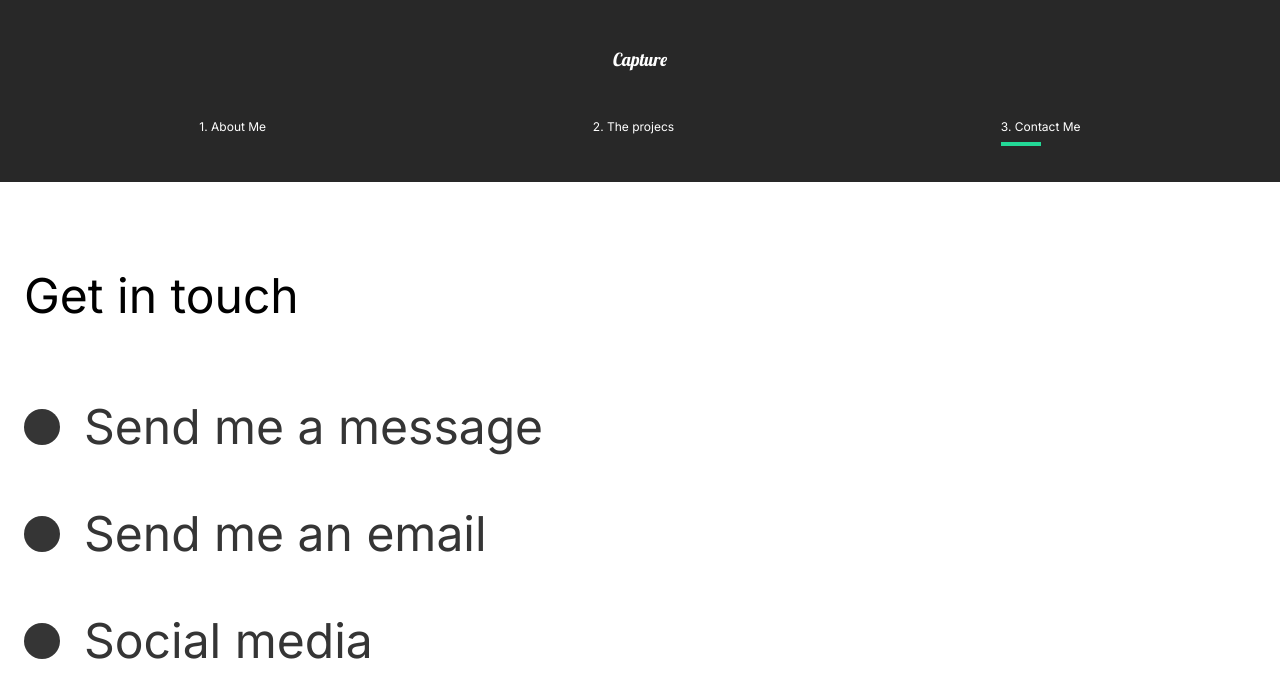
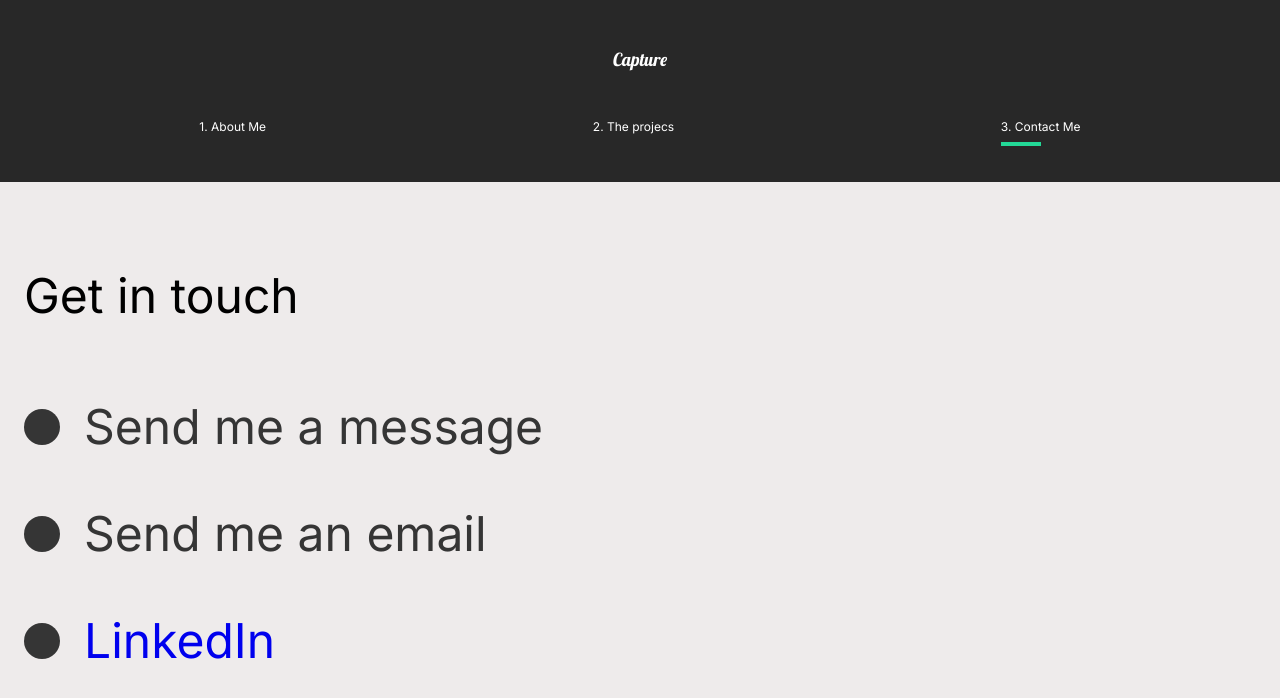
Before and after one commit to Atuitjr/portfolio, a React (Create React App) app: page /contact in a window 1280 px wide. Shown: the top 698 px of the page. Built offline with nearby package versions, Linux system fonts and the light colour scheme.

Commit message:
Contact me through linkedIn

```diff
--- a/src/pages/ContactMe.tsx
+++ b/src/pages/ContactMe.tsx
@@ -12,7 +12,7 @@ const ContactMe = () => {
             initial='hidden'
             animate='show'
             exit='exit'
-            style={{ background: '#fff' }}
+            style={{ background: '#eeebeb' }}
         >
             <Title>
                 <Hide>
@@ -32,7 +32,13 @@ const ContactMe = () => {
                 </Hide>
                 <Hide>
                     <Social variants={titleAnim}>
-                        <Circle /> <h2>Social media</h2>
+                        <Circle />
+                        <Astyle
+                            href='https://www.linkedin.com/in/alberto-tuit-jara/'
+                            target='_blank'
+                        >
+                            <h2>LinkedIn</h2>
+                        </Astyle>
                     </Social>
                 </Hide>
             </div>
@@ -74,4 +80,8 @@ const Social = styled(motion.div)`
     }
 `;
 
+const Astyle = styled.a`
+    text-decoration: none;
+`;
+
 export default ContactMe;
```
Also changed, not shown: 1 other file (tests, documents, lock files or other folders).
